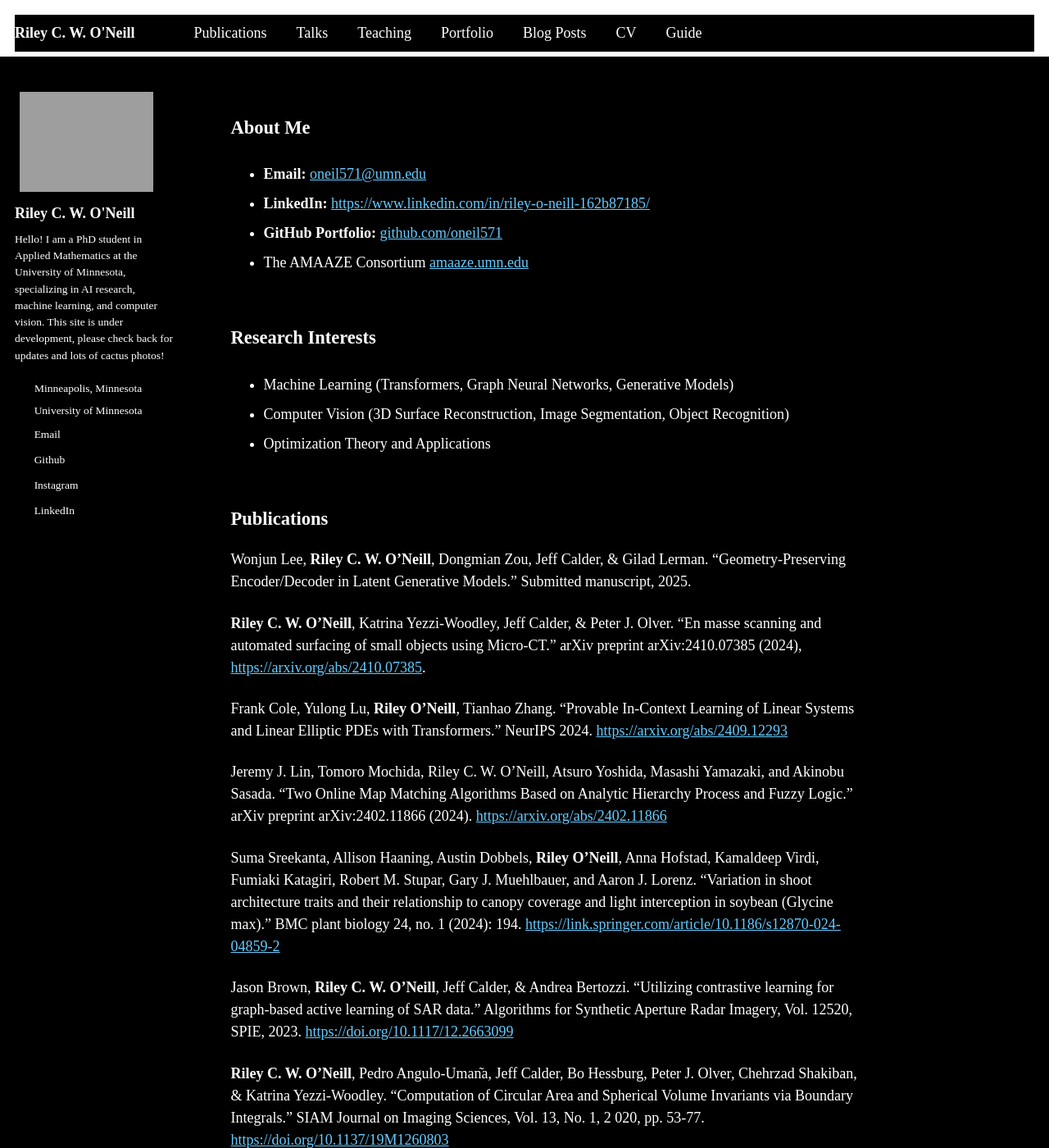
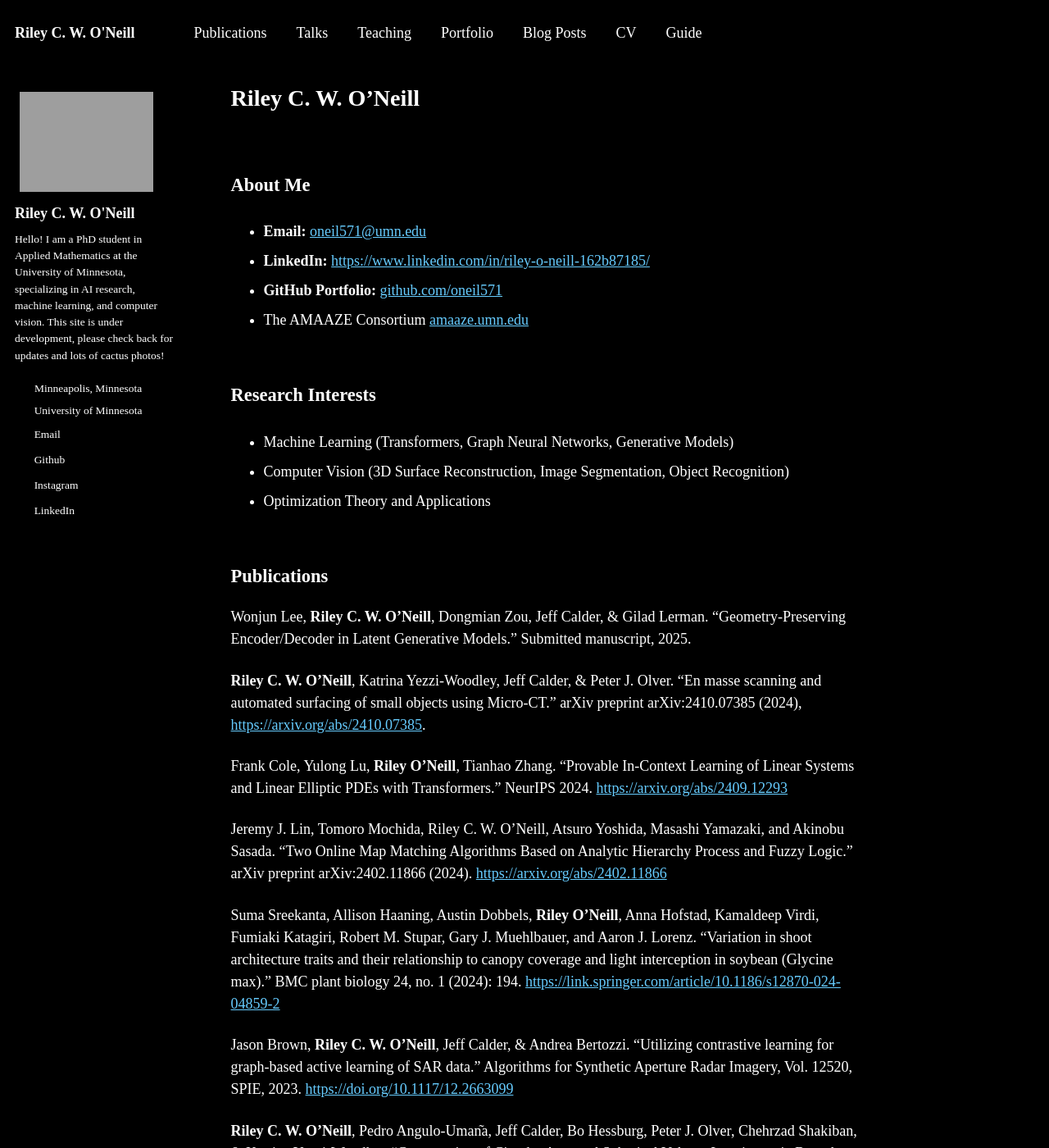
Before and after one commit to oneil571/oneil571.github.io, a Jekyll site: the page built from _pages/about.md, in a window 1280 px wide and 1400 px high. Shown: the whole window at 82% size. Built offline with Jekyll 4.4.1, drawn with Linux system fonts in a browser that asks for light colours.

Commit message:
I see a white border and I want to paint it black

```diff
--- a/_sass/_base.scss
+++ b/_sass/_base.scss
@@ -313,16 +313,3 @@ b, i, strong, em, blockquote, p, q, span, figure, img, h1, h2, header, input, a,
   -webkit-transition: $global-transition;
   transition: $global-transition;
 }
-
-body, html {
-  background-color: #000000;
-  margin: 0;
-  padding: 0;
-}
-
-header, .masthead, .navbar {
-  background-color: #000000;
-  margin: 0;
-  padding: 0;
-  border: none;
-}
--- a/_sass/_masthead.scss
+++ b/_sass/_masthead.scss
@@ -4,7 +4,7 @@
 
 .masthead {
   position: fixed;
-  background: white;
+  background: #000000;
   border-bottom: 1px solid $border-color;
   height: $masthead-height;
   top: 0;
```
